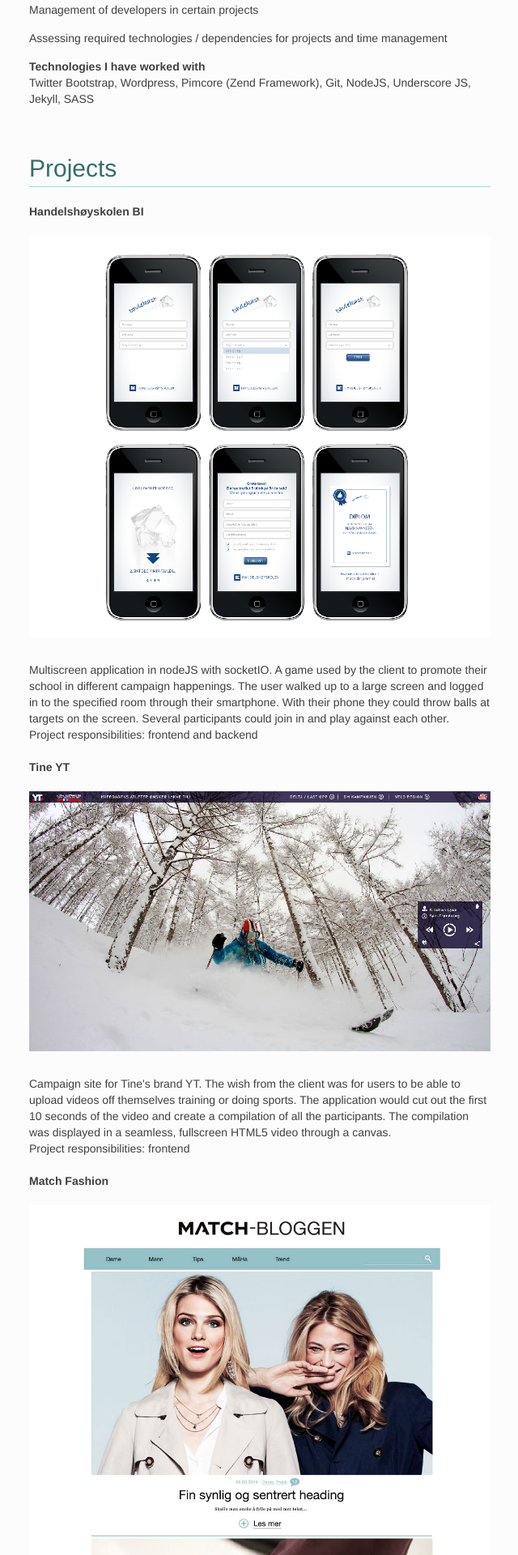
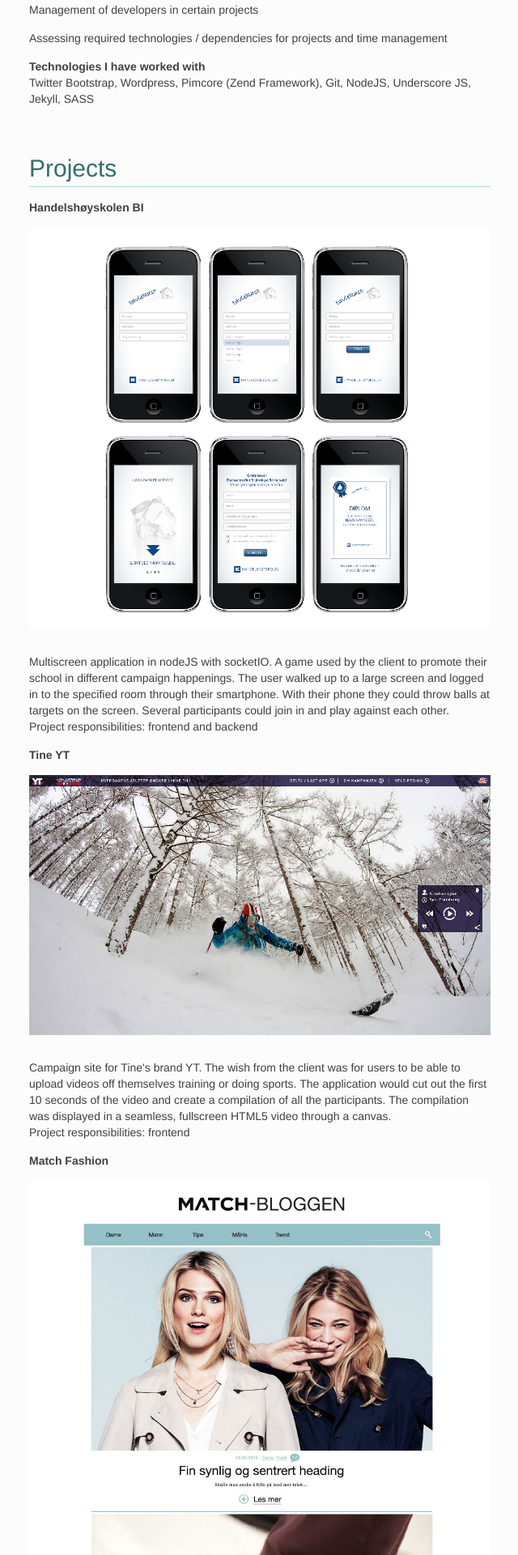
Before and after one commit to Quball/Quball.github.io, a Jekyll site: the page built from index.html, in a window 1280 px wide. Shown: the part 1061-2981 px from the top of the page at 81% size, without its empty margins (319-959 px from the left). Built offline with Jekyll 4.4.1, drawn with Linux system fonts in a browser that asks for light colours; nearby versions of some CDN libraries; Markdown is read by kramdown in place of the engine named in the settings; the list of posts is cut into pages by our own code.

Commit message:
fixed h4 margin

```diff
--- a/css/style.scss
+++ b/css/style.scss
@@ -256,7 +256,7 @@
 	}
 
 	h4 {
-		margin: 20px 0;
+		margin: 15px 0;
 	}
 
 	.content-wrapper {
```
Also changed, not shown: 1 other file.
